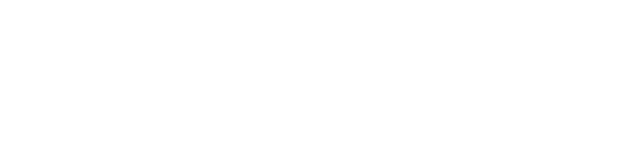
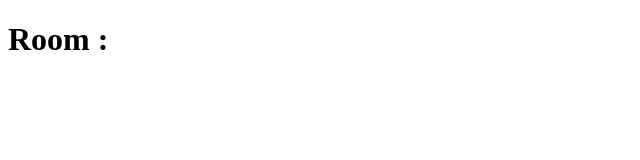
Before and after one commit to rekky1aws/socket_shifumi, a website: page public/room.html in a window 1280 px wide. Shown: the whole page, without its empty margins (0-640 px from the left). Drawn offline with Linux system fonts and the light colour scheme.

Commit message:
Room HTML

```diff
--- a/public/room.html
+++ b/public/room.html
@@ -6,6 +6,6 @@
   <title>Room</title>
 </head>
 <body>
-
+  <h1>Room : <span id="room-name"></span></h1>
 </body>
 </html>
```
